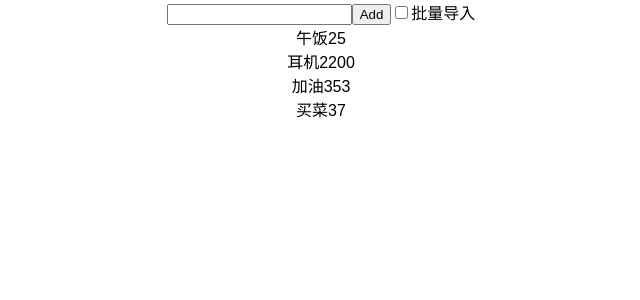
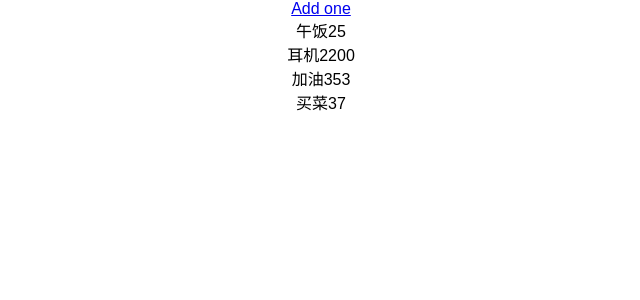
Before and after one commit to vincentdd/piggybank, a React (Create React App) app: page / in a window 1280 px wide. Shown: the top 300 px of the page, without its empty margins (319-959 px from the left). Built offline with nearby package versions, Linux system fonts and the light colour scheme.

Commit message:
no message

```diff
--- a/package.json
+++ b/package.json
@@ -7,6 +7,7 @@
     "react": "^16.4.0",
     "react-dom": "^16.4.0",
     "react-redux": "^5.0.7",
+    "react-router-dom": "^4.3.1",
     "react-scripts": "1.1.4",
     "redux": "^4.0.0",
     "redux-persist": "^5.10.0"
--- a/src/App.js
+++ b/src/App.js
@@ -4,6 +4,7 @@ import { combineReducers, createStore } from 'redux';
 import BillList from './Components/BillList';
 import InputItem from './Components/InputItem';
 import store from './Reducer/reducer';
+import { BrowserRouter as Router, Route, NavLink } from "react-router-dom";
 
 class App extends Component {
     render() {
@@ -11,8 +12,9 @@ class App extends Component {
         // const filtered = this.filterSelect(bills, filter);
         return (
             <div className="App" >
-                 <InputItem />
-                 <BillList />
+                <NavLink to="/inputitem" >Add one</NavLink>
+                <Route exact path="/" component={BillList} />
+                <Route path="/inputitem" component={InputItem} />
             </div>
         );
     }
--- a/src/index.js
+++ b/src/index.js
@@ -5,11 +5,13 @@ import App from './App';
 import registerServiceWorker from './registerServiceWorker';
 import store from './Reducer/reducer';
 import { Provider } from 'react-redux';
-
+import { BrowserRouter as Router, Route, NavLink } from "react-router-dom";
 
 
 ReactDOM.render(
     <Provider store={store}>
-        <App/>
+        <Router>
+            <Route component={App}/>
+        </Router>
     </Provider>, document.getElementById('root'));
 registerServiceWorker();
```
Also changed, not shown: 1 other file (tests, documents, lock files or other folders).
